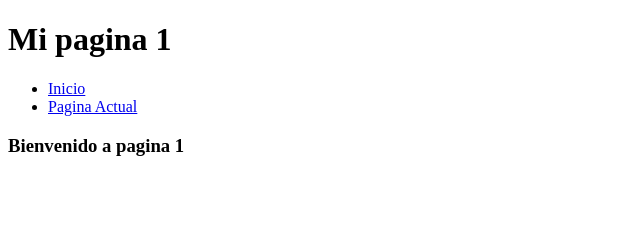
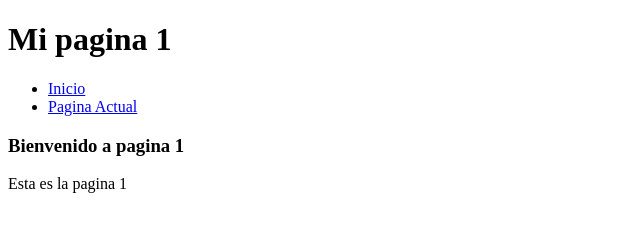
Before and after one commit to lalodv0725/PruebaUsoGit, a plain HTML site: page pagina1.html in a window 1280 px wide. Shown: the whole page, without its empty margins (0-640 px from the left). Drawn offline with Linux system fonts and the light colour scheme.

Commit message:
Mensaje pagina 1

```diff
--- a/pagina1.html
+++ b/pagina1.html
@@ -12,5 +12,6 @@
         <li><a href="pagina1.html">Pagina Actual</a></li>
     </ul>
     <h3>Bienvenido a pagina 1</h3>
+    <p>Esta es la pagina 1</p>
 </body>
 </html>
```
